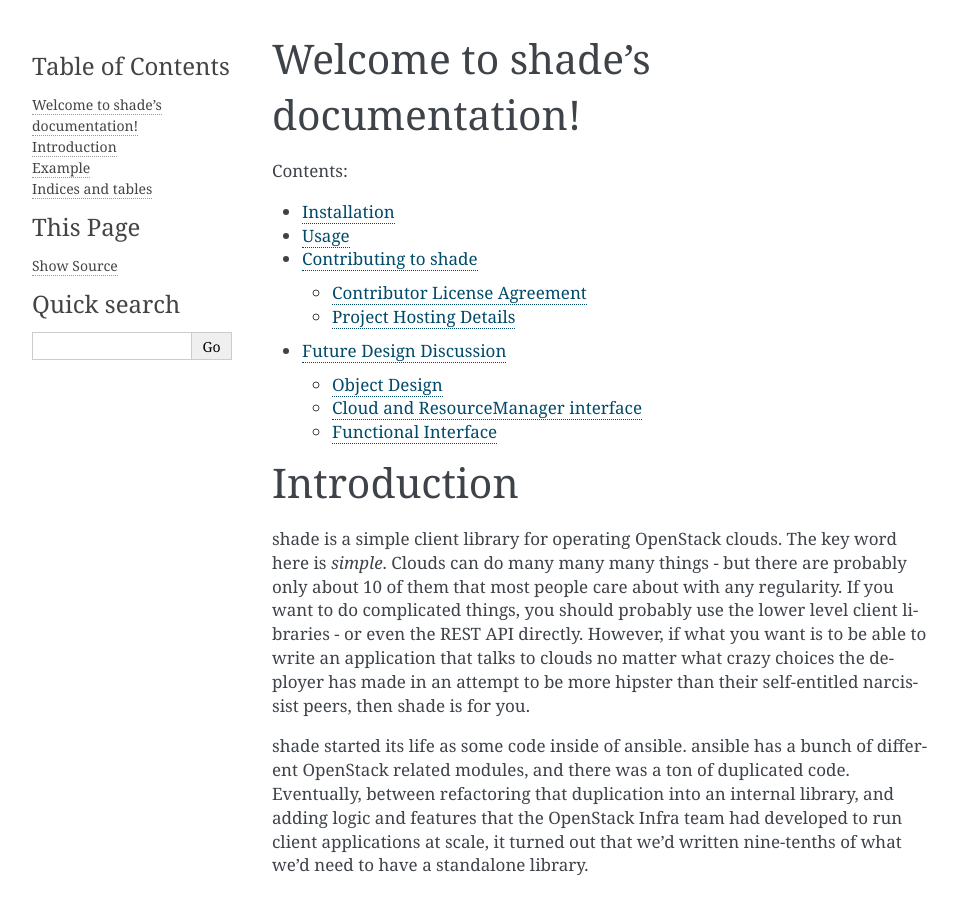
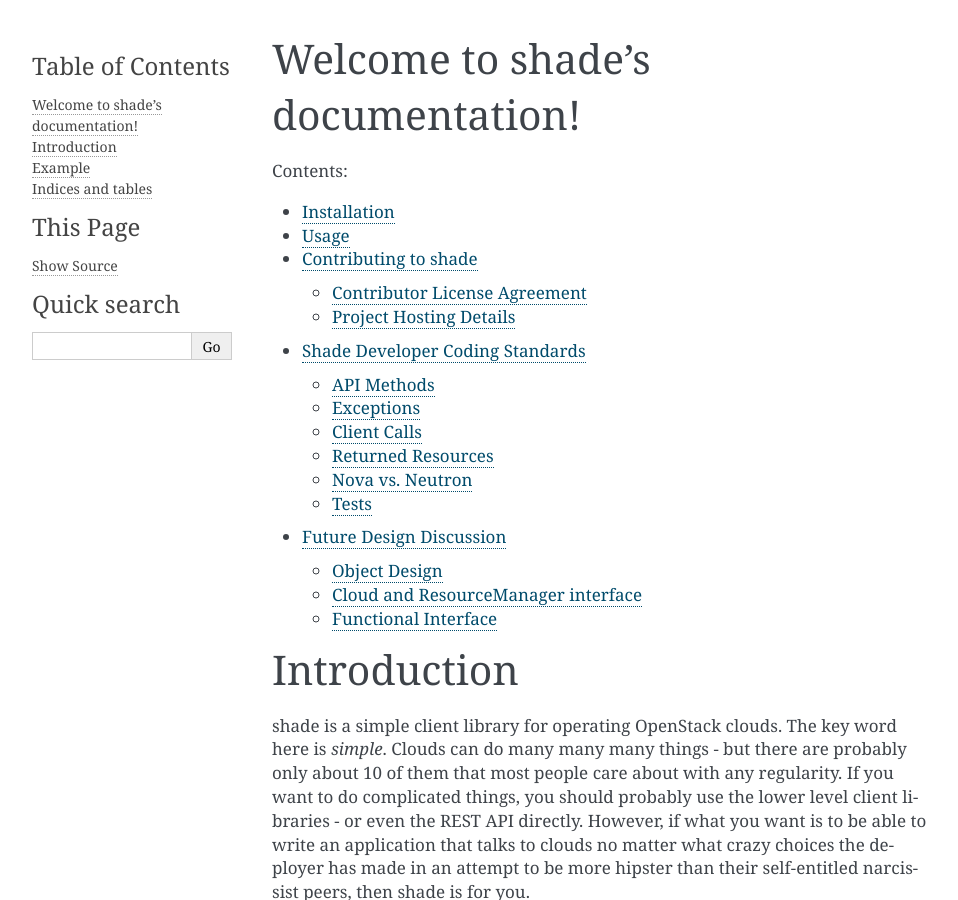
Before and after one commit to openstack/openstacksdk, a Sphinx documentation site: the page built from doc/source/index.rst, in a window 1280 px wide and 900 px high. Shown: the whole window, without its empty margins (148-1106 px from the left). Built offline with Sphinx 7.4.7, drawn with Linux system fonts in a browser that asks for light colours; some of the changed lines change nothing that is shown.

Commit message:
Add a developer coding standards doc
We have coding standards. Let's tell others about them.

Change-Id: I36456fa706db96ad1abb3d121f90981845065d8c

```diff
--- /dev/null
+++ b/doc/source/coding.rst
@@ -0,0 +1,89 @@
+********************************
+Shade Developer Coding Standards
+********************************
+
+In the beginning, there were no guidelines. And it was good. But that
+didn't last long. As more and more people added more and more code,
+we realized that we needed a set of coding standards to make sure that
+the shade API at least *attempted* to display some form of consistency.
+
+Thus, these coding standards/guidelines were developed. Note that not
+all of shade adheres to these standards just yet. Some older code has
+not been updated because we need to maintain backward compatibility.
+Some of it just hasn't been changed yet. But be clear, all new code
+*must* adhere to these guidelines.
+
+Below are the patterns that we expect Shade developers to follow.
+
+API Methods
+===========
+
+- When an API call acts on a resource that has both a unique ID and a
+  name, that API call should accept either identifier with a name_or_id
+  parameter.
+
+- All resources should adhere to the get/list/search interface that
+  control retrieval of those resources. E.g., `get_image()`, `list_images()`,
+  `search_images()`.
+
+- Resources should have `create_RESOURCE()`, `delete_RESOURCE()`,
+  `update_RESOURCE()` API methods (as it makes sense).
+
+- For those methods that should behave differently for omitted or None-valued
+  parameters, use the `valid_kwargs` decorator. Notably: all Neutron
+  `update_*` functions.
+
+- Deleting a resource should return True if the delete succeeded, or False
+  if the resource was not found.
+
+Exceptions
+==========
+
+All underlying client exceptions must be captured and converted to an
+`OpenStackCloudException` or one of its derivatives.
+
+Client Calls
+============
+
+All underlying client calls (novaclient, swiftclient, etc.) must be
+wrapped by a Task object.
+
+Returned Resources
+==================
+
+Complex objects returned to the caller must be a dict type. The
+methods `obj_to_dict()` or `obj_list_to_dict()` should be used for this.
+
+As of this writing, those two methods are returning Bunch objects, which help
+to maintain backward compatibility with a time when shade returned raw
+objects. Bunch allows the returned resource to act as *both* an object
+and a dict. Use of Bunch objects will eventually be deprecated in favor
+of just pure dicts, so do not depend on the Bunch object functionality.
+Expect a pure dict type.
+
+Nova vs. Neutron
+================
+
+- Recognize that not all cloud providers support Neutron, so never
+  assume it will be present. If a task can be handled by either
+  Neutron or Nova, code it to be handled by either.
+
+- For methods that accept either a Nova pool or Neutron network, the
+  parameter should just refer to the network, but documentation of it
+  should explain about the pool. See: `create_floating_ip()` and
+  `available_floating_ip()` methods.
+
+Tests
+=====
+
+- New API methods *must* have unit tests!
+
+- Functional tests should be added, when possible.
+
+- In functional tests, always use unique names (for resources that have this
+  attribute) and use it for clean up (see next point).
+
+- In functional tests, always define cleanup functions to delete data added
+  by your test, should something go wrong. Data removal should be wrapped in
+  a try except block and try to delete as many entries added by the test as
+  possible.
--- a/doc/source/index.rst
+++ b/doc/source/index.rst
@@ -14,6 +14,7 @@
    installation
    usage
    contributing
+   coding
    future
 
 .. include:: ../../README.rst
```
